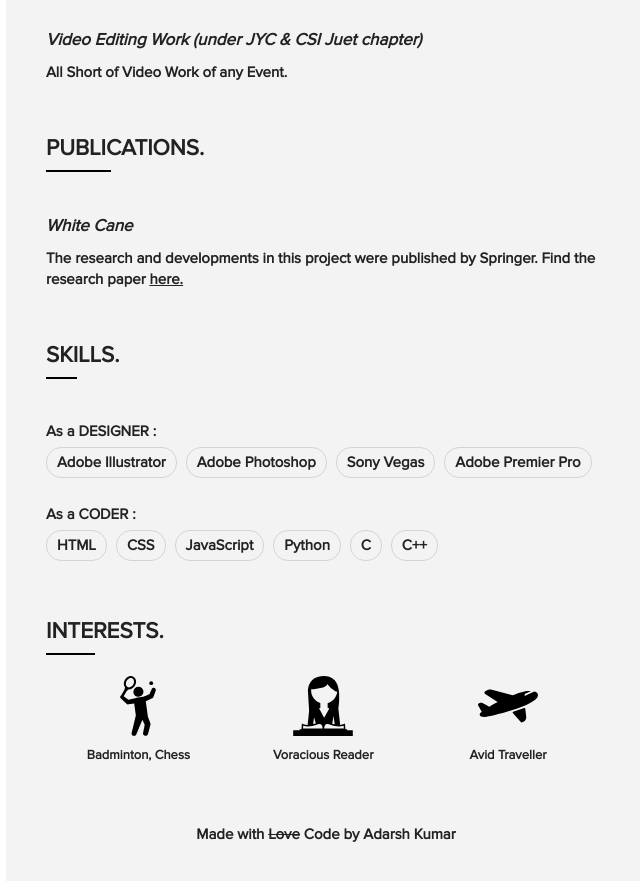
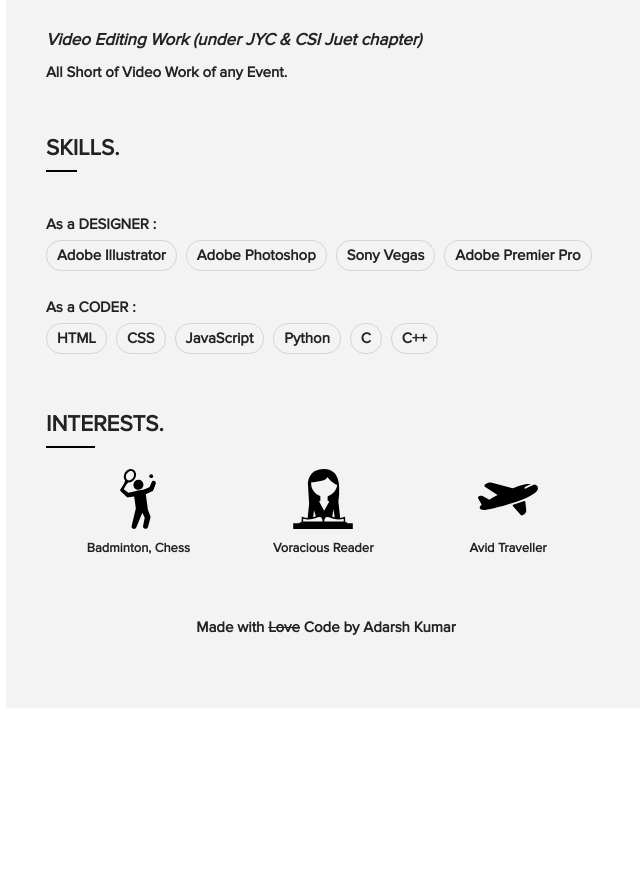
Before and after one commit to jervis446/iamadarsh.xyz, a plain HTML site: page index.html in a window 1280 px wide. Shown: the part 1385-2266 px from the top of the page, without its empty margins (634-1274 px from the left). After the commit the page ends 2093 px from the top, so only its background shows below. Drawn offline with Linux system fonts and the light colour scheme.

Commit message:
deleter publication

```diff
--- a/index.html
+++ b/index.html
@@ -141,16 +141,7 @@ a way in the field of computer so that my work makes the life of people easier.<
           </div>
           <div class="content content--skills">
           <div class="content__inner">
-              <div class="Publications">
-              <h2 class="content__tag">
-              <span class="title relative">
-              PUBLICATIONS.
-              <span class="half-border"></span>
-              </span></h2><br>
-                <div class="meta-title">White Cane</div>
-                <div class="project__description">The research and developments in this project were published by Springer. Find the research paper <U><a href="http://eproofing.springer.com/books/mainpage.php?token=ovPRKLcDHMAsNB7xQsT99WROXfBdNMlHb4e-hejOvb0" target="_blank" />here.</a></U></div>
-                </div>
-              </div>
+
               </div>
           <div class="content content--skills">
             <h2 class="content__tag">
```
